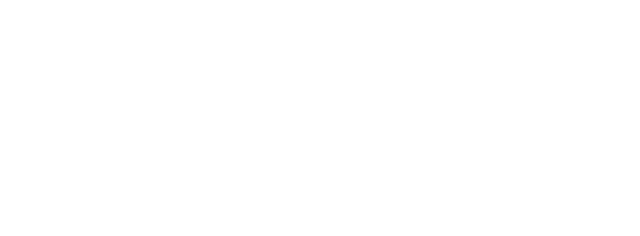
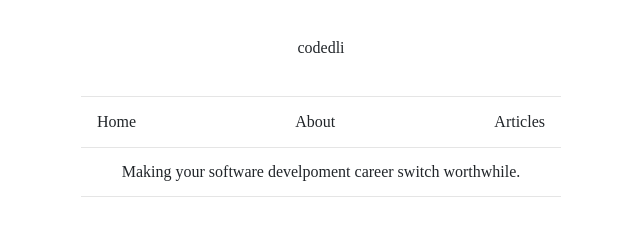
Before and after one commit to george-shammar/codedli, a plain HTML site: page index.html in a window 1280 px wide. Shown: the whole page, without its empty margins (319-959 px from the left). Drawn offline with nearby package versions, Linux system fonts and the light colour scheme; files that its build step writes are made by us from their sources.

Commit message:
Add style to page elements

```diff
--- a/index.html
+++ b/index.html
@@ -3,14 +3,26 @@
     <head>
         <meta charset="utf-8">
         <meta name="viewport" content="width=device-width, initial-scale=1,0">
-        <title>Motherland Naija</title>
+        <title>codedli</title>
         <link rel="stylesheet" href="https://stackpath.bootstrapcdn.com/bootstrap/4.3.1/css/bootstrap.min.css" integrity="sha384-ggOyR0iXCbMQv3Xipma34MD+dH/1fQ784/j6cY/iJTQUOhcWr7x9JvoRxT2MZw1T" crossorigin="anonymous">
-        <link rel="stylesheet" href="asset/style.css">
+        <link rel="stylesheet" href="style.css">
         <script src="https://kit.fontawesome.com/bfb663eab2.js" crossorigin="anonymous"></script>
         <link rel="preconnect" href="https://fonts.gstatic.com">
         <link href="https://fonts.googleapis.com/css2?family=Open+Sans&display=swap" rel="stylesheet">
     </head>
     <body>
-
+        <div class = "body">
+            <header>
+                <h1 class = "codedli">codedli</h1><hr>
+            </header>
+            <nav>
+                <div class = "navbar">
+                    <p>Home</p>
+                    <p>About</p>
+                    <p>Articles</p>
+                </div>
+            </nav><hr>
+            <p class = "tag">Making your software develpoment career switch worthwhile.</p><hr>
+        </div>
     </body>
 </html>
--- a/style.css
+++ b/style.css
@@ -46,3 +46,29 @@ table {
 	border-collapse: collapse;
 	border-spacing: 0;
 }
+
+/* main body */
+.body {
+    margin-left: 400px;
+    margin-right: 400px;
+}
+.codedli {
+    margin-top: 40px;
+    margin-bottom: 40px;
+    text-align: center;
+}
+/*
+.border-bottom {
+    border-bottom: grey 2rem;
+} */
+
+.navbar {
+    display: flex;
+    justify-content: space-between;
+    padding-top: 1px;
+    padding-bottom: 1px;
+}
+
+.tag {
+    text-align: center;
+}
```
